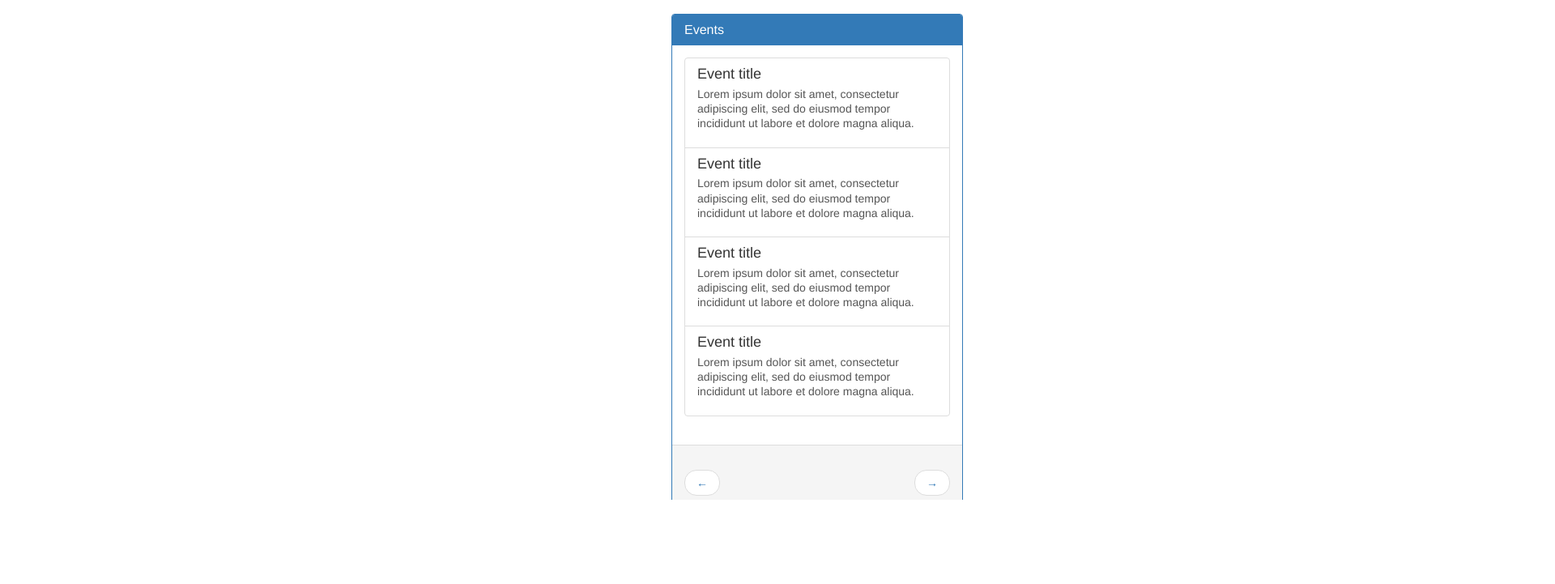
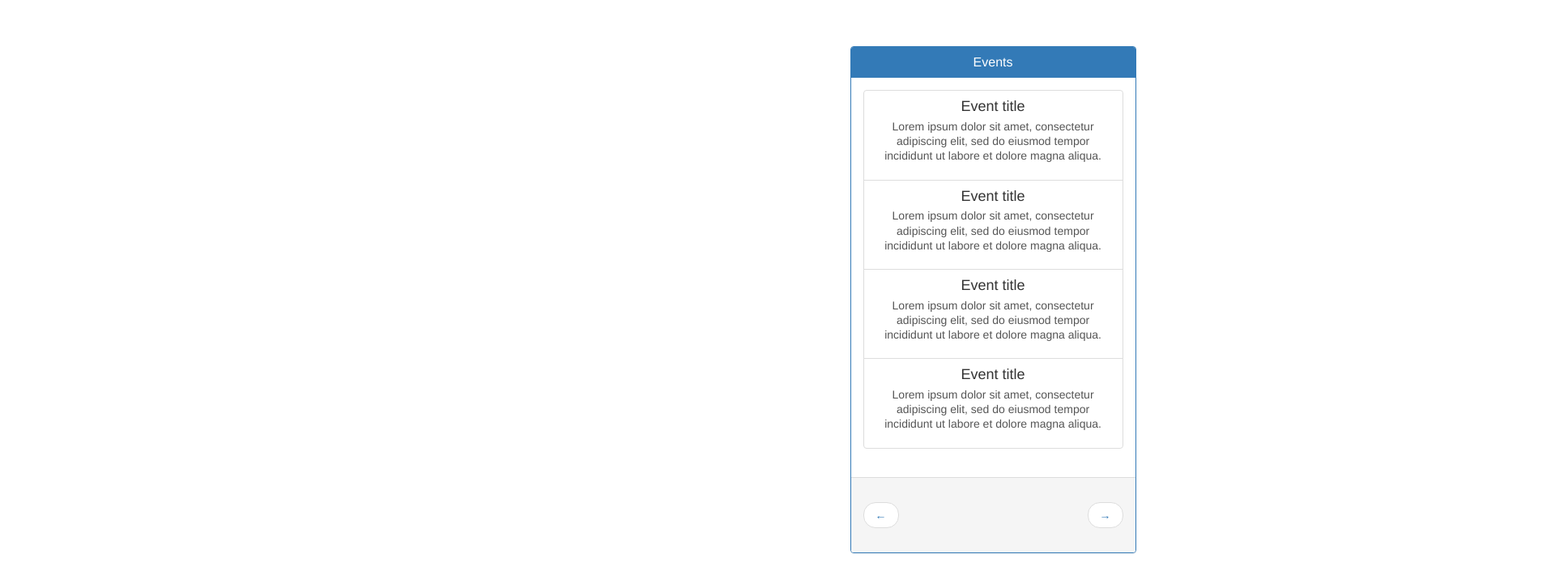
Before and after one commit to ramsandhya/sportakus, a plain HTML site: page index.html in a window 1280 px wide. Shown: the part 145-866 px from the top of the page at 81% size, 1920 px wide, since content can reach past the window. Before the commit the page ends 812 px from the top, so only its background shows below. Drawn offline with nearby package versions, Linux system fonts and the light colour scheme; some packages are replaced by stand-ins of ours; no server answers; a script that the page names is missing.

Commit message:
uploading 2nd draft, improved sidebar positioning

```diff
--- a/frontend.css
+++ b/frontend.css
@@ -3,6 +3,7 @@
 }
 body{
   background-image: url(sports-large.jpg);
+  text-align: center;
 }
 /*html, body {
   height: 100%;
@@ -11,27 +12,24 @@ body{
 }*/
 
 #map{
-  height: 75%;
-  margin: 50px;
-  overflow: hidden;
-  padding-bottom: 35px;
+  height: 90%;
+  width: 80%;
   position: absolute;
-  float: left;
-  width: 70%;
+}
 
-
+.listitem li{
+  font-size: 20px;
 }
-/*.listitem li{
-  font-size: 20px;
-}*/
 
 .container{
-  height: 75%;
-  margin: 50px;
-  right: -55%;
+  height: 100%;
+  /*width: 300px;*/
+  left: 80%;
   position: absolute;
-  overflow: hidden;
-  margin: 0 auto;
+  padding: 2%;
+  padding-top: 40px;
+  overflow: auto;
+  box-sizing: border-box;
 }
 
 #attraction-panel {
--- a/index.html
+++ b/index.html
@@ -8,8 +8,8 @@
   <link rel="stylesheet" href="https://maxcdn.bootstrapcdn.com/bootstrap/3.3.6/css/bootstrap.min.css" integrity="sha384-1q8mTJOASx8j1Au+a5WDVnPi2lkFfwwEAa8hDDdjZlpLegxhjVME1fgjWPGmkzs7" crossorigin="anonymous">
   <script src="javascript/angular.js"></script>
   <script src="https://maps.googleapis.com/maps/api/js?key=AIzaSyCnducMRhTBB1pVdg4g5MtvO2N3TFZhm2k"></script>
-  <script src="https://maps.googleapis.com/maps/api/js?key="></script>
-  <link rel="stylesheet" href="http://maxcdn.bootstrapcdn.com/bootstrap/3.3.6/css/bootstrap.min.css">
+
+
   <script src="javascript/frontend.js"></script>
   <link href="frontend.css" rel="stylesheet">
 </head>
```
